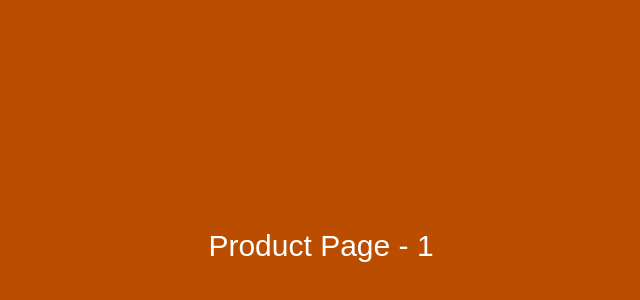
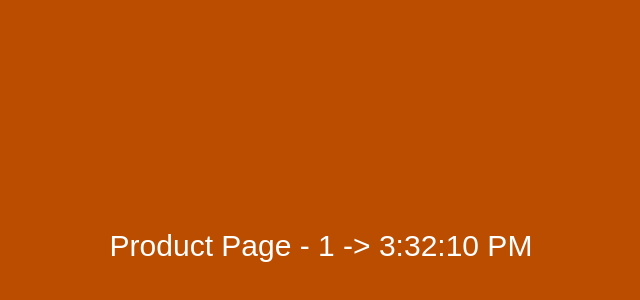
Before and after one commit to 17Swagat/Mulhite_LLM_Interface, a Next.js app: page /products/1 in a window 1280 px wide. Shown: the part 154-454 px from the top of the page, without its empty margins (319-959 px from the left). Built offline with nearby package versions, Linux system fonts and the light colour scheme.

Commit message:
Dynamic Routes -> With generateStaticParams(). Making the pages with the mentinoed routes inside the fucntion as static.

```diff
--- a/src/app/products/[id]/page.tsx
+++ b/src/app/products/[id]/page.tsx
@@ -1,3 +1,14 @@
+// Specify that dynamic routes should be rendered dynamically
+// export const revalidate = 1; // Revalidate static pages every hour
+// export const dynamicParams = true;//'force-dynamic';
+
+// Static Generation for these specific paths(id):
+export async function generateStaticParams() {
+    return [{id: '1'}, {id: '2'}, {id: '3'}];
+}
+
+
+
 export default async function ProductPage_Id({
   params,
 }: {
@@ -8,7 +19,7 @@ export default async function ProductPage_Id({
 
     return (
       <div className="w-screen h-screen bg-amber-700 flex items-center justify-center text-white text-3xl">
-        Product Page - {id}
+        Product Page - {id} -&gt; {new Date().toLocaleTimeString()}
       </div>
     );
 }
```
